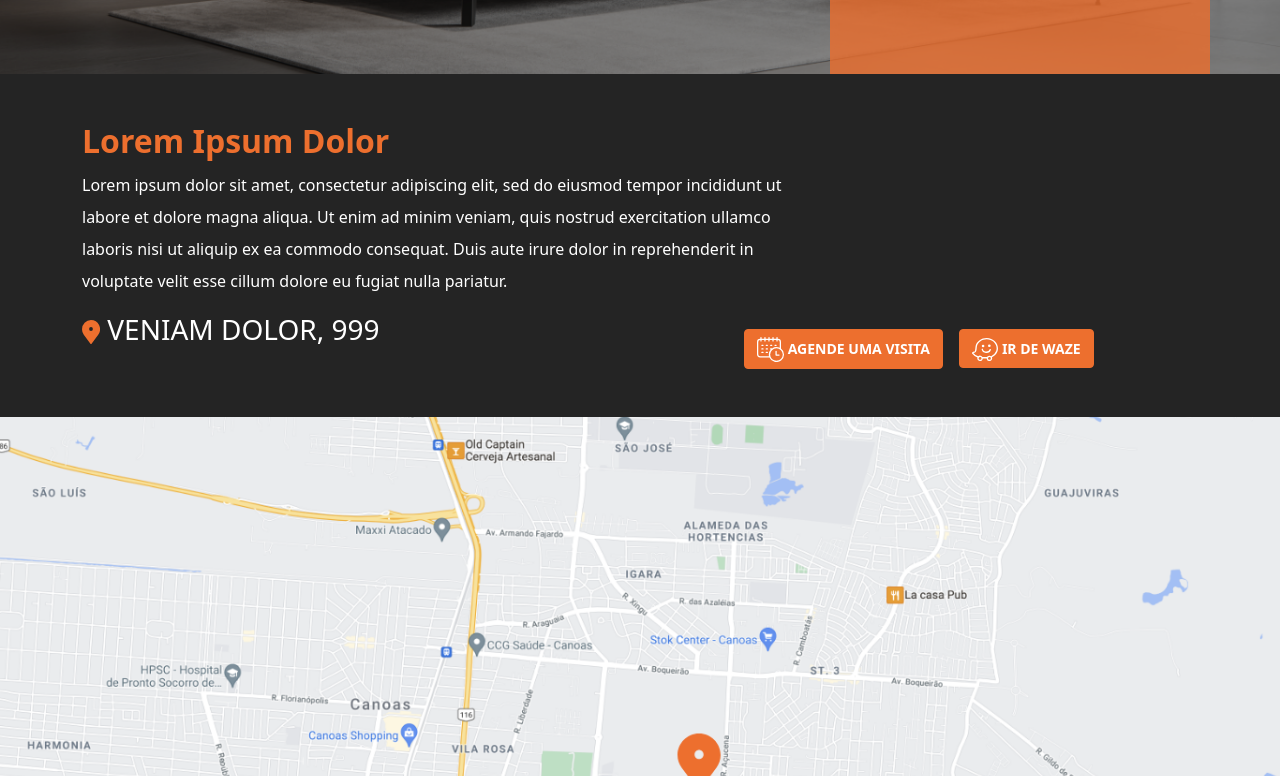
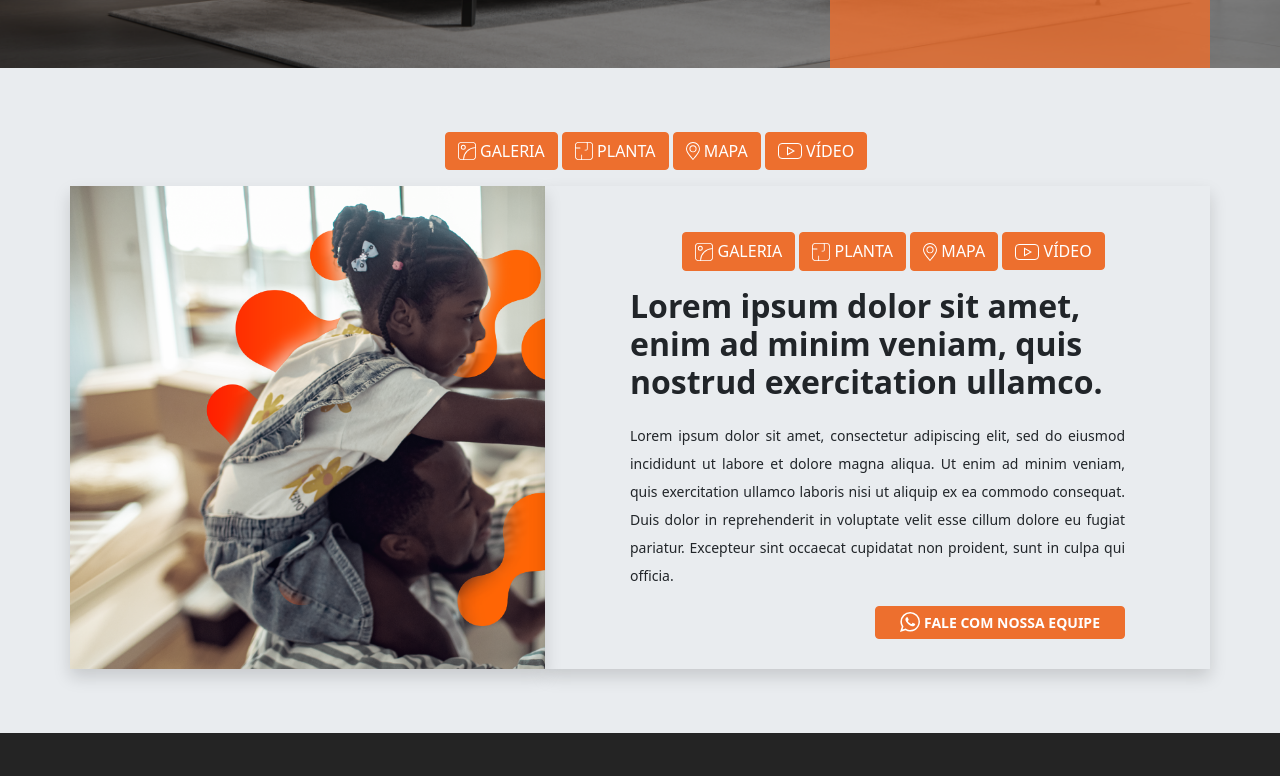
Before and after one commit to iDoriguetto/brivia_challenge, a website: page index.html in a window 1280 px wide. Shown: the part 518-1294 px from the top of the page. Drawn offline with nearby package versions, Linux system fonts and the light colour scheme.

Commit message:
call action section

```diff
--- a/index.html
+++ b/index.html
@@ -101,6 +101,44 @@
     </div>
 </section>
 
+<section id="call-action" class="call-action-section">
+    <div class="container">
+        <div class="row">
+            <div class="buttons-group">
+                <ul>
+                    <li class="btn btn-primary"><img src="images/icone_galeria.svg" alt="calender">&nbspGALERIA</li>
+                    <li class="btn btn-primary"><img src="images/icone_planta.svg" alt="calender">&nbspPLANTA</li>
+                    <li class="btn btn-primary"><img src="images/Icone_pin.svg" alt="calender">&nbspMAPA</li>
+                    <li class="btn btn-primary"><img src="images/icone_video.svg" alt="calender">&nbspVÍDEO</li>
+                </ul>
+            </div>
+            <div class="col-5 col-sm-12 col-lg-5 shadow p-3 bg-img"></div>
+            <div class="col-7 col-sm-12 col-lg-7 shadow p-3">
+                <div class="cta-info w-100">
+                    <div class="buttons-group">
+                        <ul>
+                            <li class="btn btn-primary"><img src="images/icone_galeria.svg" alt="calender">&nbspGALERIA</li>
+                            <li class="btn btn-primary"><img src="images/icone_planta.svg" alt="calender">&nbspPLANTA</li>
+                            <li class="btn btn-primary"><img src="images/Icone_pin.svg" alt="calender">&nbspMAPA</li>
+                            <li class="btn btn-primary"><img src="images/icone_video.svg" alt="calender">&nbspVÍDEO</li>
+                        </ul>
+                    </div>
+                    <h3 class="display-4 fw-bold">Lorem ipsum dolor sit amet, enim ad minim veniam, quis nostrud
+                        exercitation ullamco.</h3>
+                    <p class="lh-lg">
+                        Lorem ipsum dolor sit amet, consectetur adipiscing elit, sed do eiusmod
+                        incididunt ut labore et dolore magna aliqua. Ut enim ad minim veniam, quis
+                        exercitation ullamco laboris nisi ut aliquip ex ea commodo consequat. Duis
+                        dolor in reprehenderit in voluptate velit esse cillum dolore eu fugiat pariatur.
+                        Excepteur sint occaecat cupidatat non proident, sunt in culpa qui officia.
+                    </p>
+                    <button type="button" class="btn btn-primary"><img src="images/whats.svg" alt="calender">&nbsp<span>Fale com nossa equipe</span></button>
+                </div>
+            </div>
+        </div>
+    </div>
+</section>
+
 <section id="maps-top">
     <div class="container mt-5 mb-5">
         <div class="row text-white mt-3 ">
--- a/scss/components/_buttons.scss
+++ b/scss/components/_buttons.scss
@@ -2,7 +2,7 @@
 @use '../components/mixins' as *;
 
 button{
-  padding: 10px 20px;
+  padding: 3px 24px !important;
 
   span{
     font-weight: 700;
@@ -15,4 +15,8 @@ button{
     @include gradient;
     color: $white;
   }
+
+  img{
+    margin: 0 0 3px 0;
+  }
 }
--- a/scss/sections/_call-action.scss
+++ b/scss/sections/_call-action.scss
@@ -0,0 +1,63 @@
+@use '../custom' as *;
+@use '../components/mixins' as *;
+$imagesPath : "../../images";
+
+.call-action-section {
+  padding: 4rem 0;
+  background-color: $gray-200;
+
+  .display-4{
+    font-size: 32px;
+    margin-bottom: 20px;
+
+    + p{
+      font-size: 14px;
+      text-align: justify;
+    }
+  }
+
+  .bg-img{
+    background-image: url('#{$imagesPath}/img2.png');
+    background-repeat: no-repeat;
+    background-size: cover ;
+    @include for_breakpoint(mobile portrait) {
+      padding: 200px !important;
+    }
+  }
+
+  .cta-info {
+    padding: 30px 69px;
+
+    .buttons-group{
+      @include for_breakpoint(mobile portrait) {
+        display: none;
+      }
+    }
+  }
+
+  button{
+    float: right;
+    @include for_breakpoint(mobile portrait) {
+      width: 100%;
+    }
+  }
+
+  .buttons-group{
+    text-align: center;
+    li{
+      color: $white;
+      &:hover {
+        color: $white;
+      }
+    }
+    img{
+      margin: 0 0 3px 0;
+    }
+
+  }
+
+  .col-7.col-lg-7.shadow.p-3{
+    padding-bottom: 30px  !important;
+  }
+
+}
```
Also changed, not shown: assets/css/style.css, images/Icone_pin.svg (added), images/icone_galeria.svg (added), images/icone_planta.svg (added), images/icone_video.svg (added), images/whats.svg (added), 1 other file.
